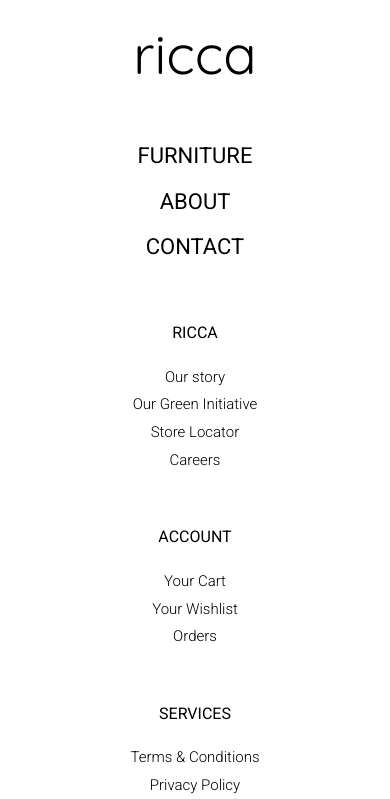
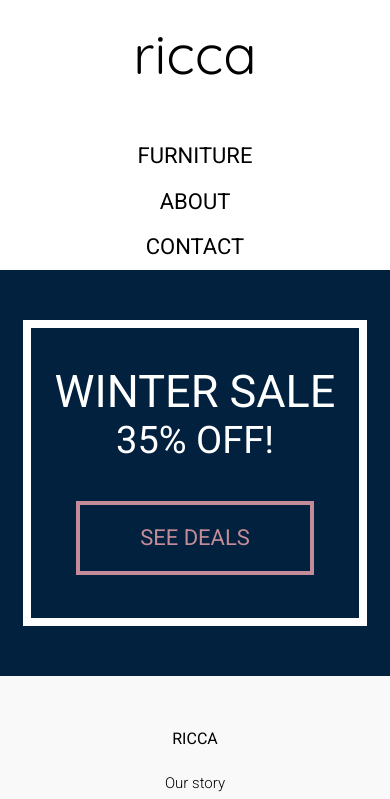
Before and after one commit to tamiragun/Ricca, a plain HTML site: page index.html in a window 390 px wide. Shown: the top 799 px of the page. Drawn offline with Linux system fonts and the light colour scheme.

Commit message:
Banner in mobile and desktop

```diff
--- a/index.html
+++ b/index.html
@@ -26,7 +26,15 @@
           </ul>
         </nav>
       </header>
-      <main></main>
+      <main>
+        <aside class="banner">
+          <div class="banner-content">
+            <h2>WINTER SALE</h2>
+            <h3>35% OFF!</h3>
+            <button>SEE DEALS</button>
+          </div>
+        </aside>
+      </main>
       <footer class="main-footer">
         <nav class="main-footer-nav">
           <div>
--- /dev/null
+++ b/styles/banner.css
@@ -0,0 +1,63 @@
+.banner {
+  background-color: #01213f;
+  color: white;
+  font-family: "Roboto", sans-serif;
+  font-style: normal;
+  text-align: center;
+  padding: 50px 23px;
+}
+
+.banner h2 {
+  font-weight: 500;
+  font-size: 45px;
+  line-height: 53px;
+  margin-bottom: 0;
+}
+
+.banner h3 {
+  font-weight: normal;
+  font-size: 38px;
+  line-height: 45px;
+  margin-top: 0;
+}
+
+.banner-content {
+  border: solid white 8px;
+  box-sizing: border-box;
+}
+
+.banner button {
+  border: solid 4px #c48b98;
+  background-color: #01213f;
+  color: #c48b98;
+  font-family: "Roboto", sans-serif;
+  font-style: normal;
+  font-weight: 500;
+  font-size: 22px;
+  line-height: 26px;
+  padding: 20px 60px;
+  margin-bottom: 43px;
+}
+
+@media screen and (min-width: 767px) {
+  .banner h2 {
+    font-size: 72px;
+    font-weight: 400;
+    line-height: 84px;
+  }
+
+  .banner h2 {
+    font-size: 50px;
+    font-weight: 400;
+    line-height: 59px;
+  }
+
+  .banner button {
+    padding: 23px 78px;
+  }
+
+  .banner-content {
+    max-width: 560px;
+    margin: 0 auto;
+  }
+}
--- a/styles/footer.css
+++ b/styles/footer.css
@@ -1,3 +1,7 @@
+footer {
+  background-color: #f9f9f9;
+}
+
 .main-footer-nav {
   display: flex;
   flex-direction: column;
--- a/styles/style.css
+++ b/styles/style.css
@@ -1,5 +1,6 @@
 @import "/styles/header.css";
 @import "/styles/footer.css";
+@import "/styles/banner.css";
 
 html {
   height: 100vh;
```
